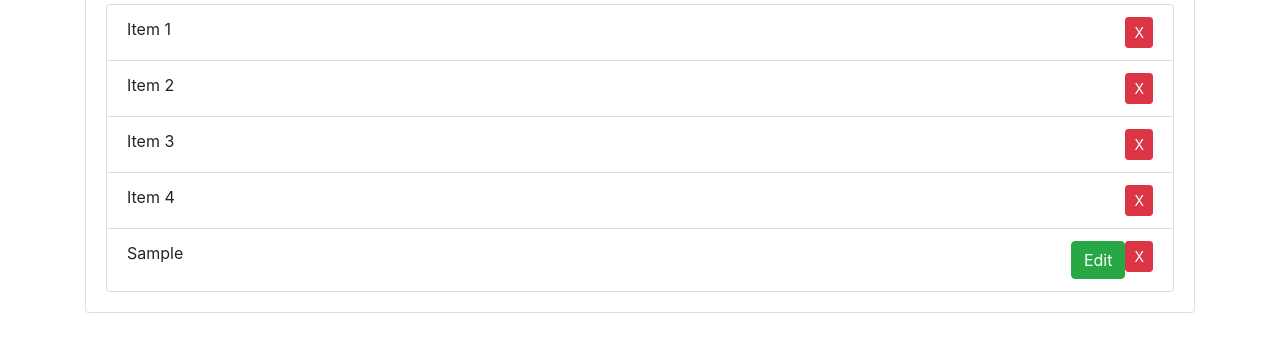
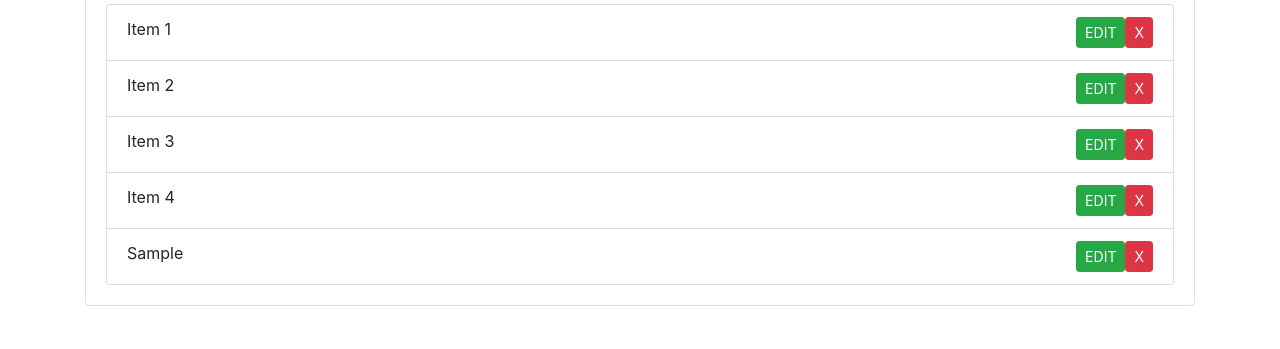
Before and after one commit to atuls9/dom_2, a plain HTML site: page index.html in a window 1280 px wide. Both pictures are taken after typing "Sample" into the empty fields and a click on the input "Submit". Shown: the part 273-622 px from the top of the page. Drawn offline with nearby package versions, Linux system fonts and the light colour scheme.

Commit message:
edit button added to all items

```diff
--- a/index.html
+++ b/index.html
@@ -32,13 +32,13 @@
             </form>
             <h2 class="title">Items</h2>
             <ul id="items" class="list-group">
-                <li class="list-group-item">Item 1 <button class="btn btn-danger btn-sm float-right delete">X</button>
+                <li class="list-group-item">Item 1 <button class="btn btn-danger btn-sm float-right delete">X</button><button class="btn btn-success btn-sm float-right">EDIT</button>
                 </li>
-                <li class="list-group-item">Item 2 <button class="btn btn-danger btn-sm float-right delete">X</button>
+                <li class="list-group-item">Item 2 <button class="btn btn-danger btn-sm float-right delete">X</button><button class="btn btn-success btn-sm float-right">EDIT</button>
                 </li>
-                <li class="list-group-item">Item 3 <button class="btn btn-danger btn-sm float-right delete">X</button>
+                <li class="list-group-item">Item 3 <button class="btn btn-danger btn-sm float-right delete">X</button><button class="btn btn-success btn-sm float-right">EDIT</button>
                 </li>
-                <li class="list-group-item">Item 4 <button class="btn btn-danger btn-sm float-right delete">X</button>
+                <li class="list-group-item">Item 4 <button class="btn btn-danger btn-sm float-right delete">X</button><button class="btn btn-success btn-sm float-right">EDIT</button>
                 </li>
             </ul>
         </div>
--- a/main.js
+++ b/main.js
@@ -28,8 +28,8 @@ function additem(e){
     deletebtn.className = ('btn btn-danger btn-sm float-right delete')
     deletebtn.appendChild(document.createTextNode('X'))
     var editbtn = document.createElement('button');
-    editbtn.className = ('btn btn-success float-right');
-    editbtn.appendChild(document.createTextNode('Edit'))
+    editbtn.className = ('btn btn-success btn-sm float-right');
+    editbtn.appendChild(document.createTextNode('EDIT'))
     //append button to li
     li.appendChild(deletebtn)
     li.appendChild(editbtn)
```
